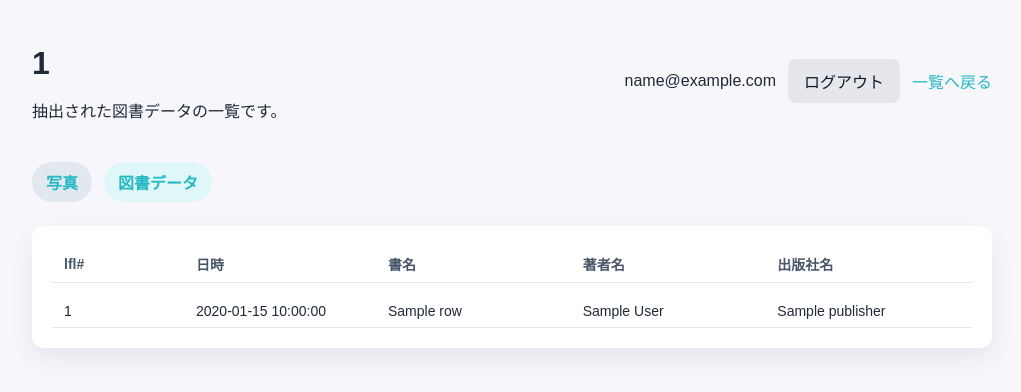
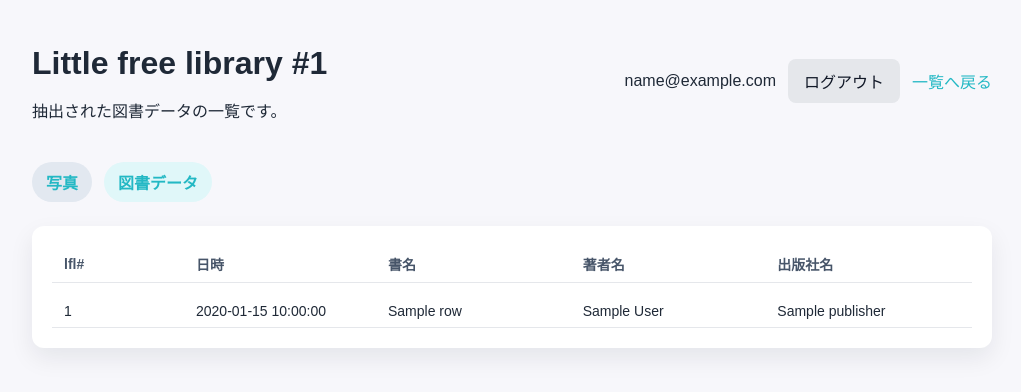
Before and after one commit to ganase/lflms, a Flask app: template templates/records.html in a window 1280 px wide. Shown: the top 392 px of the page, without its empty margins (128-1149 px from the left). Run offline with Flask 3, Linux system fonts and the light colour scheme; the template is opened without the code that fills it: most values are stand-ins (such as "Sample title", 1, 10 or a date in 2020).

Commit message:
Update records.html

```diff
--- a/templates/records.html
+++ b/templates/records.html
@@ -10,7 +10,7 @@
     <main class="container">
       <header class="header-row">
         <div>
-          <h1>{{ library_id }}</h1>
+          <h1>Little free library #{{ library_id }}</h1>
           <p>抽出された図書データの一覧です。</p>
         </div>
         <div class="user-box">
```
